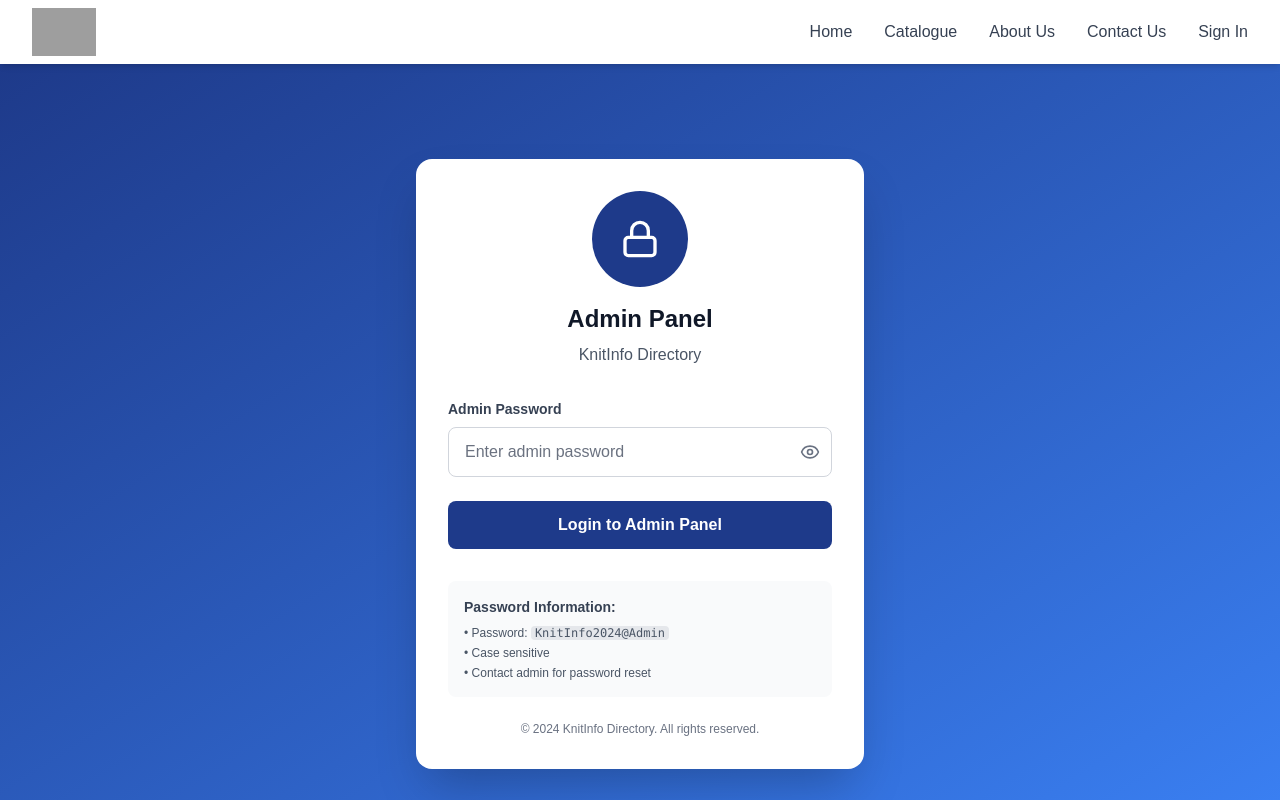
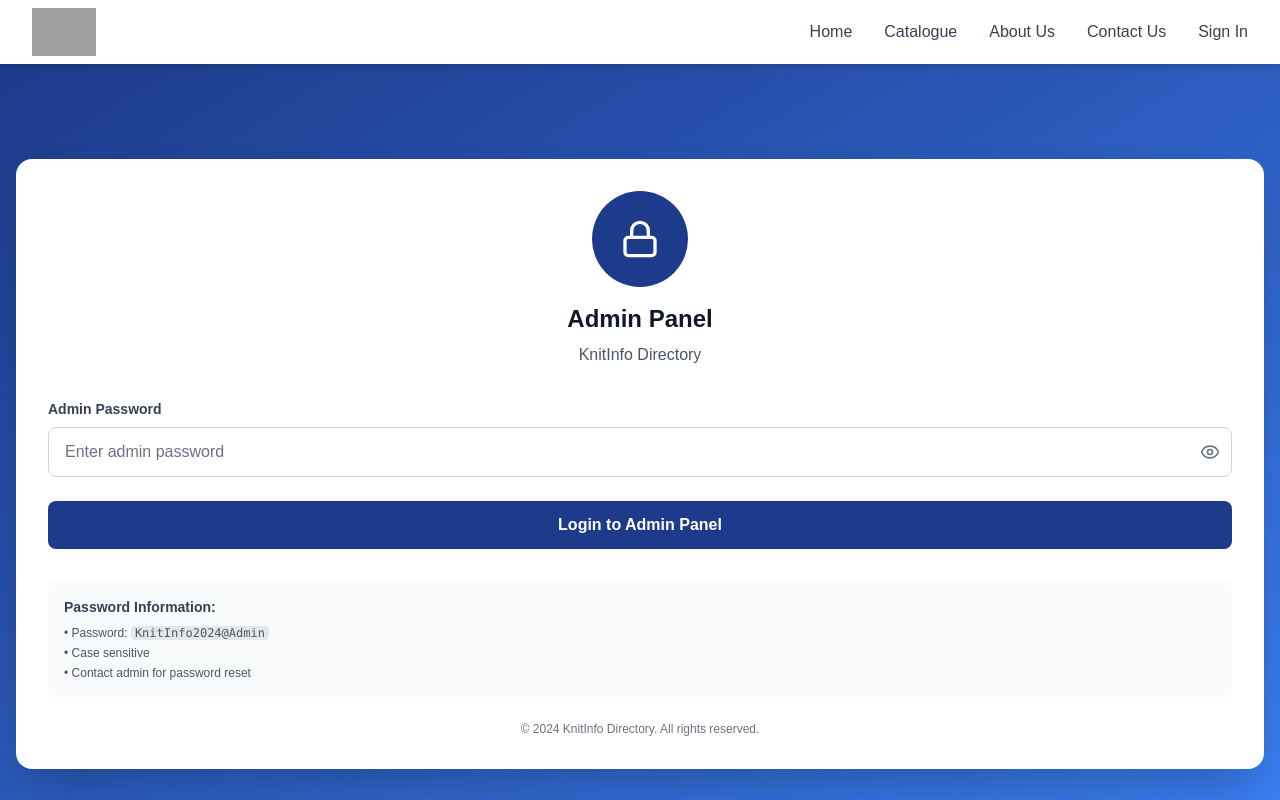
Before and after one commit to Tcgtech06/Codes, a Next.js app: page /admin in a window 1280 px wide. Shown: the top 800 px of the page. Built offline with nearby package versions, Linux system fonts and the light colour scheme; no server answers; grey boxes are pictures that could not be loaded.

Commit message:
fix: Prevent horizontal overflow on mobile view
- Added overflow-x-hidden to body element
- Added max-width: 100vw to html and body
- Added max-width: 100% to all elements to prevent overflow
- Fixes empty black space on right side in mobile catalogue view

```diff
--- a/src/app/globals.css
+++ b/src/app/globals.css
@@ -55,6 +55,12 @@ html, body {
   overscroll-behavior: none;
   -webkit-overflow-scrolling: touch;
   touch-action: manipulation;
+  overflow-x: hidden;
+  max-width: 100vw;
+}
+
+* {
+  max-width: 100%;
 }
 
 /* Hide scrollbar for app-like experience on mobile */
--- a/src/app/layout.tsx
+++ b/src/app/layout.tsx
@@ -68,7 +68,7 @@ export default function RootLayout({
         <script src="/register-sw.js" defer></script>
       </head>
       <body
-        className={`${geistSans.variable} ${geistMono.variable} antialiased min-h-screen flex flex-col bg-gray-50`}
+        className={`${geistSans.variable} ${geistMono.variable} antialiased min-h-screen flex flex-col bg-gray-50 overflow-x-hidden`}
       >
         <AuthProvider>
           {false && isMobile && showSplash && <SplashScreen onFinish={handleSplashFinish} />}
```
